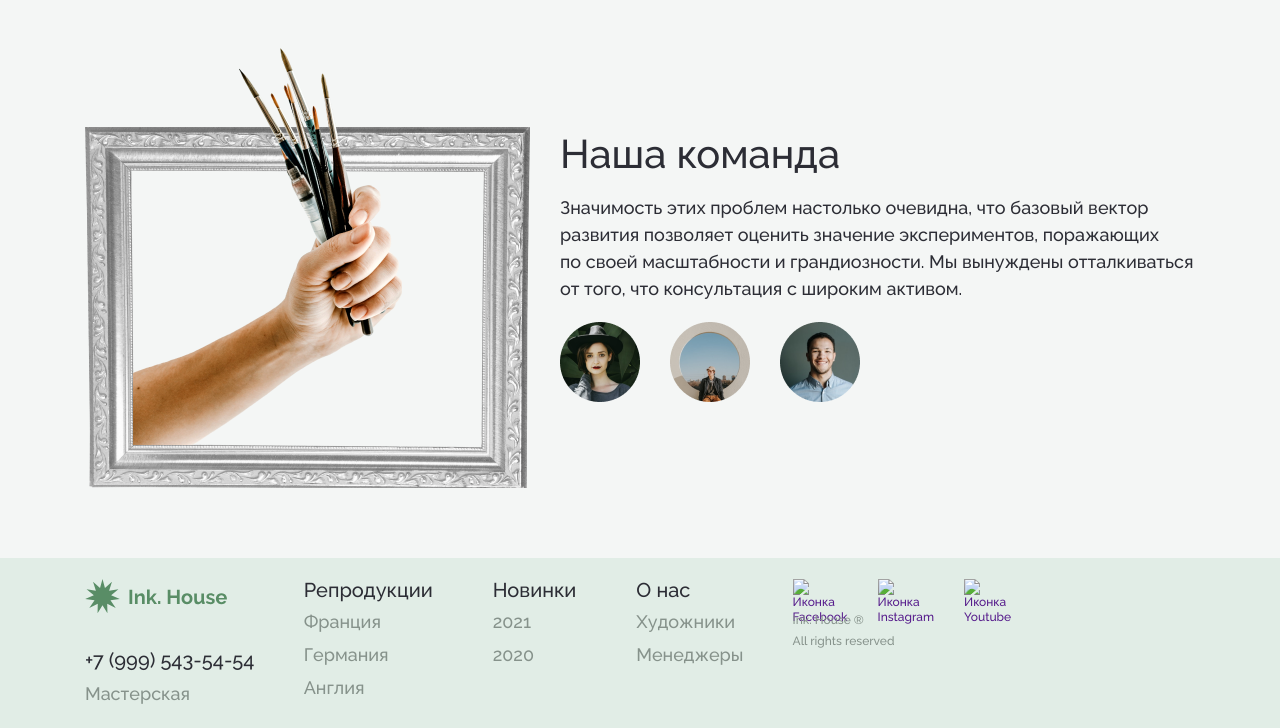
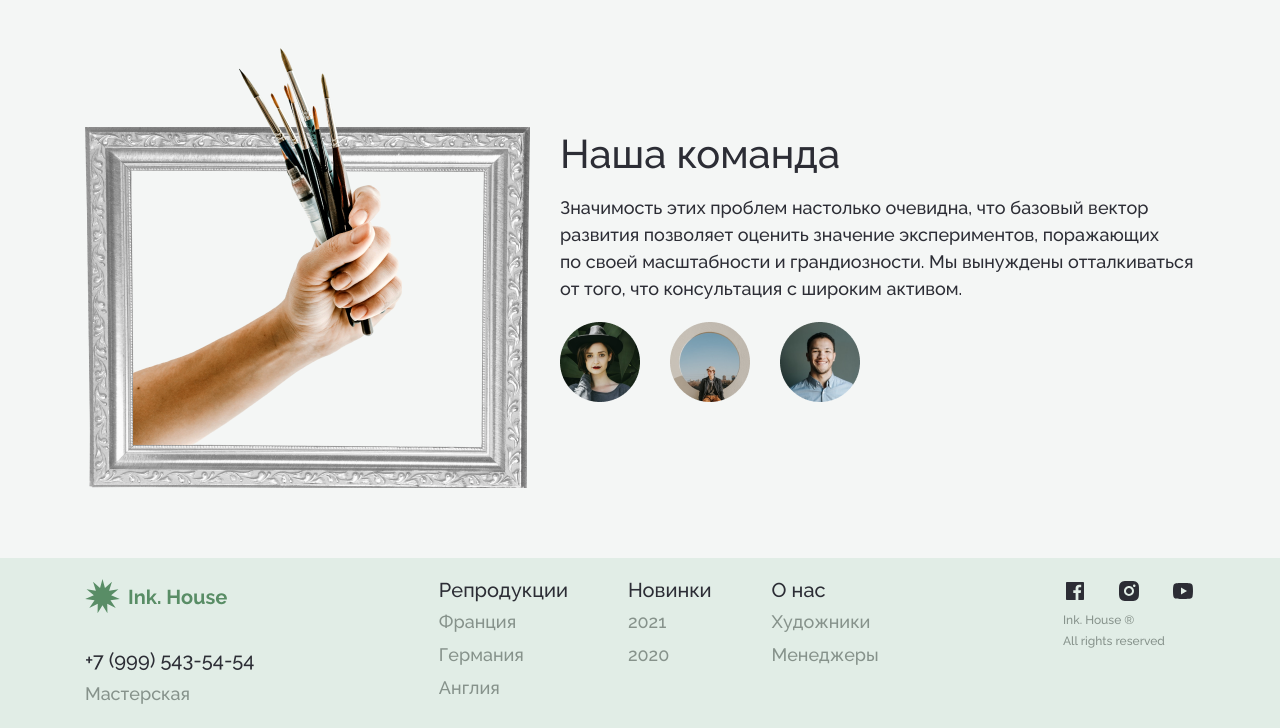
Before and after one commit to AliElaev/Ink.-House, a plain HTML site: page index.html in a window 1280 px wide. Shown: the part 3068-3796 px from the top of the page. Drawn offline with Linux system fonts and the light colour scheme.

Commit message:
Update index.html

```diff
--- a/index.html
+++ b/index.html
@@ -384,9 +384,9 @@
             </div>
             <div class="right-footer">
                <div class="right-footer__body">
-                  <a href="" class="right-footer__link"><img src="images/icons/facebook.svg" alt="Иконка Facebook" class="right-footer__icon"></a>
-                  <a href="" class="right-footer__link"><img src="images/icons/instagram.svg" alt="Иконка Instagram" class="right-footer__icon"></a>
-                  <a href="" class="right-footer__link"><img src="images/icons/youtube.svg" alt="Иконка Youtube" class="right-footer__icon"></a>
+                  <a href="" class="right-footer__link"><img src="facebook.svg" alt="Иконка Facebook" class="right-footer__icon"></a>
+                  <a href="" class="right-footer__link"><img src="instagram.svg" alt="Иконка Instagram" class="right-footer__icon"></a>
+                  <a href="" class="right-footer__link"><img src="youtube.svg" alt="Иконка Youtube" class="right-footer__icon"></a>
                </div>
                <div class="right-footer__text">Ink. House ®</div>
                <div class="right-footer__text">All rights reserved</div>
```
